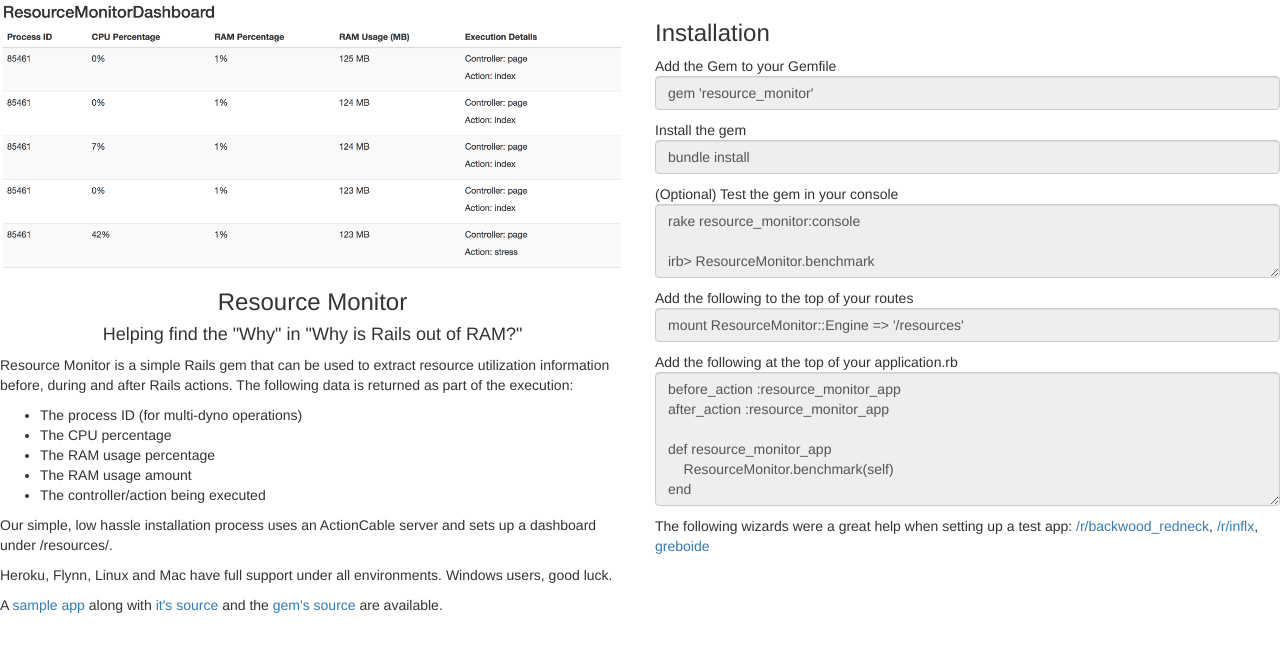
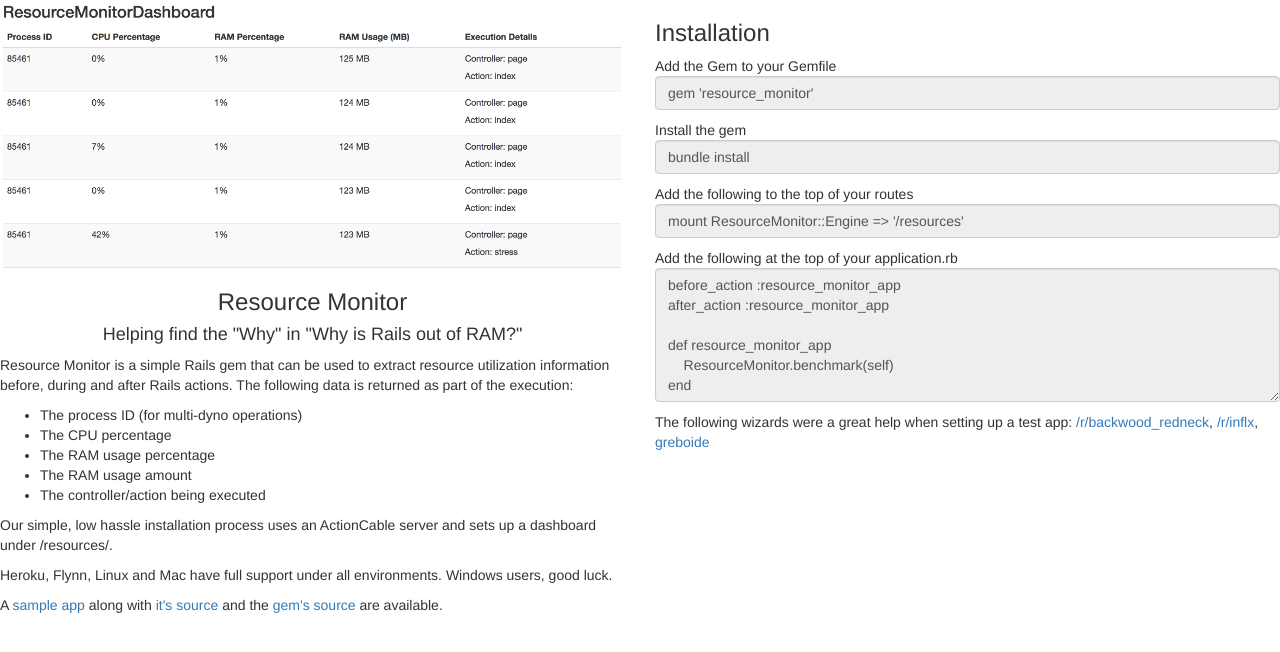
Before and after one commit to WriteCodeEveryday/writecodeeveryday.github.io, a plain HTML site: page projects/resource_monitor/index.html in a window 1280 px wide. Drawn offline with nearby package versions, Linux system fonts and the light colour scheme.

Commit message:
Remove the testing section (for now).

```diff
--- a/projects/resource_monitor/index.html
+++ b/projects/resource_monitor/index.html
@@ -27,11 +27,11 @@
         <h3>Installation</h3>
         <p>Add the Gem to your Gemfile <input readonly value="gem 'resource_monitor'" class="form-control"></input></p>
         <p>Install the gem <input readonly value="bundle install" class="form-control"></input></p>
-        <p>(Optional) Test the gem in your console
+        <!-- <p>(Optional) Test the gem in your console
           <textarea readonly class="form-control" rows=3>rake resource_monitor:console
 
 irb> ResourceMonitor.benchmark</textarea>
-</p>
+</p> -->
         <p>Add the following to the top of your routes <input readonly value="mount ResourceMonitor::Engine => '/resources'" class="form-control"></input></p>
         <p>Add the following at the top of your application.rb
           <textarea readonly class="form-control" rows=6>before_action :resource_monitor_app
```
